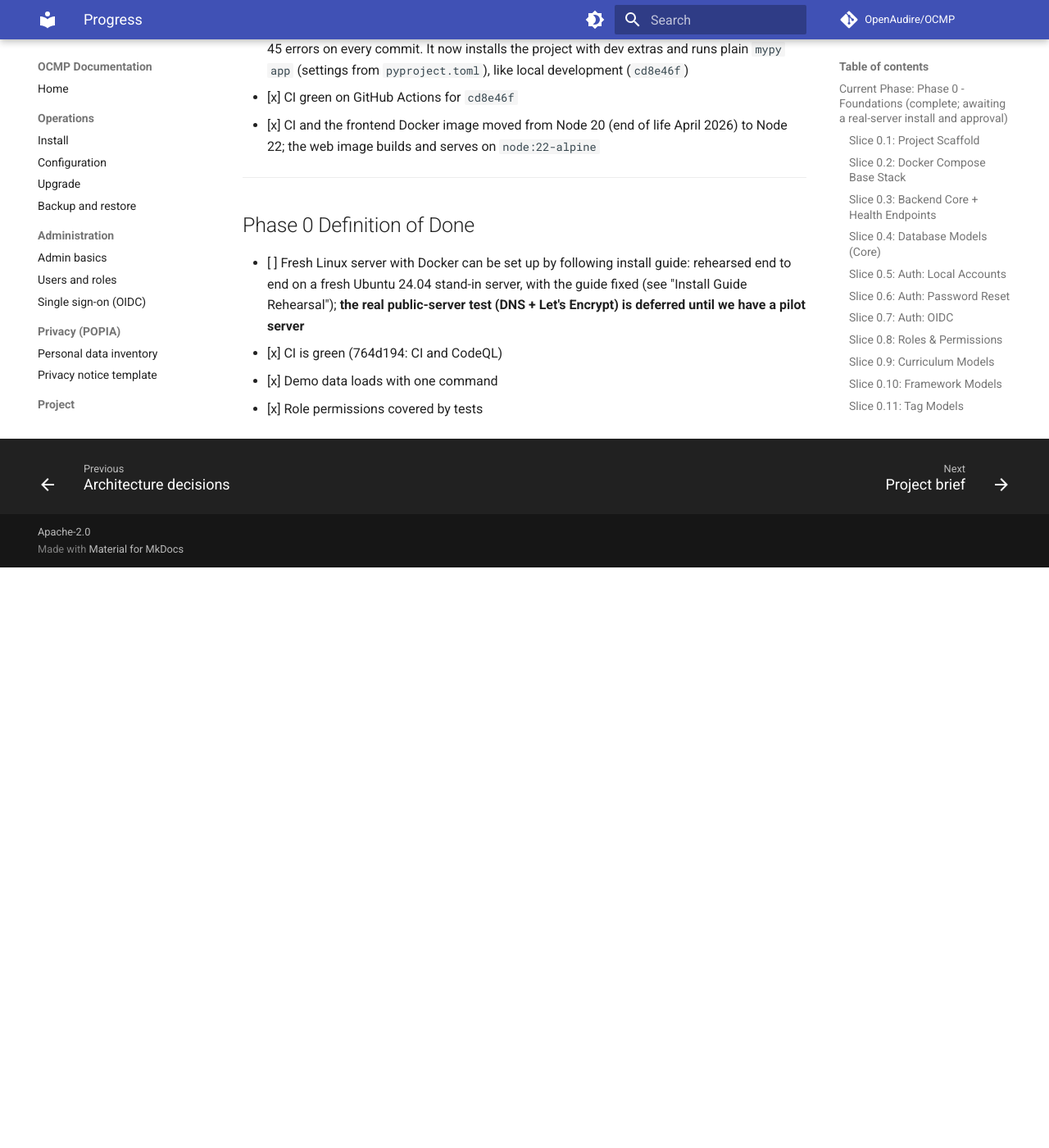
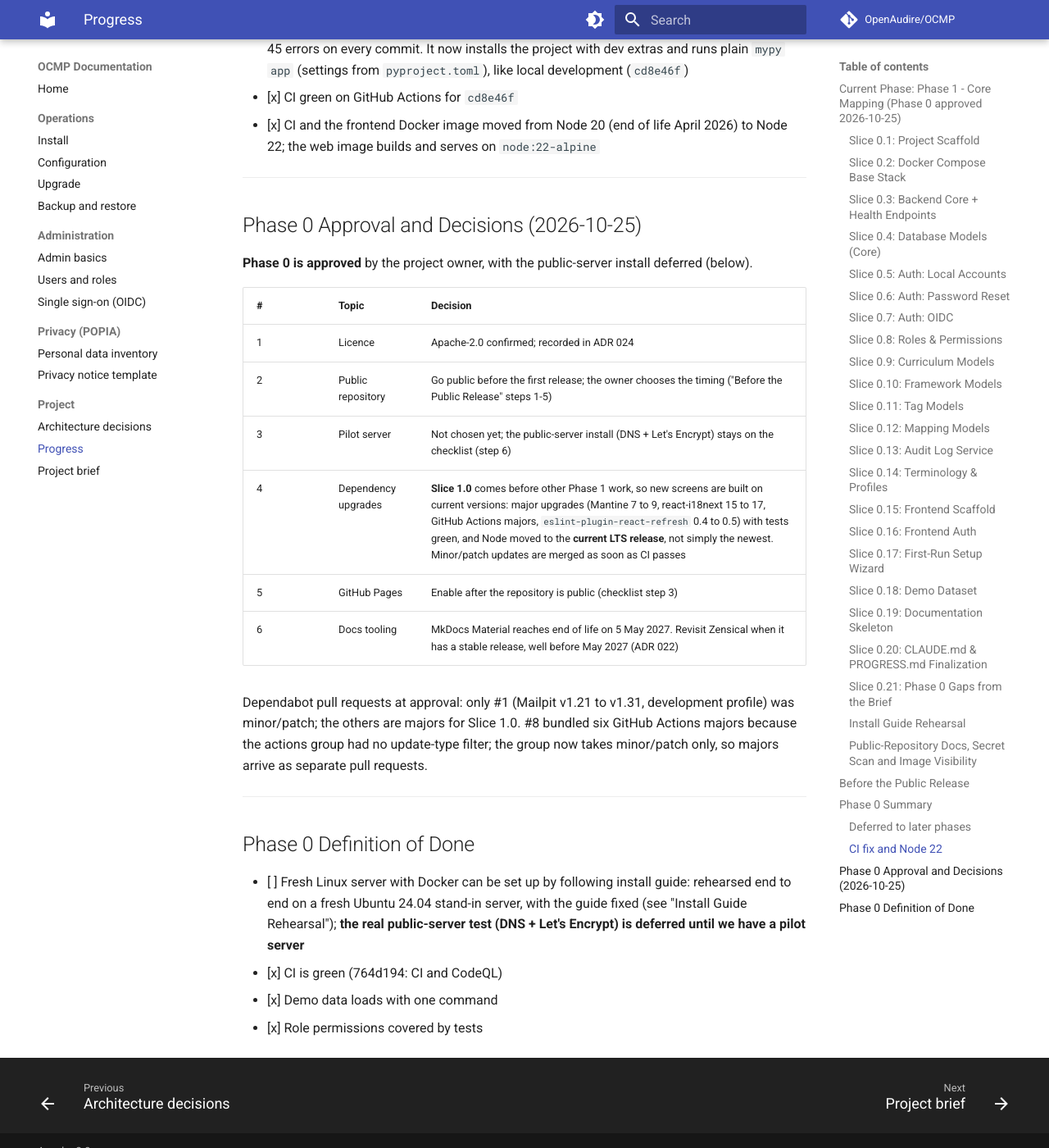
Before and after one commit to OpenAudire/OCMP, an MkDocs documentation site: the page built from docs/PROGRESS.md, in a window 1280 px wide and 1400 px high, scrolled down 17338 px. Shown: the whole window at 82% size. Built offline with MkDocs 1.6.1 and Material for MkDocs 9.7.7, drawn with Linux system fonts in a browser that asks for light colours; comment, search, counter and statistics services are not loaded; before the commit the page ends 18030 px from its top, so only the background shows below that; some of the changed text lies outside the part shown.

Commit message:
docs: record Phase 0 approval and decisions; add licence ADR
- Phase 0 approved; decisions on licence, going public, pilot server,
  Slice 1.0 dependency upgrades, GitHub Pages and docs tooling recorded
  in PROGRESS.md
- ADR 024: Apache-2.0 confirmed
- Dependabot: group only minor/patch action updates, so majors arrive
  as separate pull requests

Co-Authored-By: Claude Opus 5.5 <noreply@anthropic.com>

```diff
--- a/docs/PROGRESS.md
+++ b/docs/PROGRESS.md
@@ -2,7 +2,7 @@
 
 This file tracks progress through the development phases.
 
-## Current Phase: Phase 0 - Foundations (complete; awaiting a real-server install and approval)
+## Current Phase: Phase 1 - Core Mapping (Phase 0 approved 2026-10-25)
 
 ### Slice 0.1: Project Scaffold
 **Status**: Complete
@@ -585,6 +585,23 @@ Collected from the slices above so nothing is lost:
 
 ---
 
+## Phase 0 Approval and Decisions (2026-10-25)
+
+**Phase 0 is approved** by the project owner, with the public-server install deferred (below).
+
+| # | Topic | Decision |
+|---|---|---|
+| 1 | Licence | Apache-2.0 confirmed; recorded in ADR 024 |
+| 2 | Public repository | Go public before the first release; the owner chooses the timing ("Before the Public Release" steps 1-5) |
+| 3 | Pilot server | Not chosen yet; the public-server install (DNS + Let's Encrypt) stays on the checklist (step 6) |
+| 4 | Dependency upgrades | **Slice 1.0** comes before other Phase 1 work, so new screens are built on current versions: major upgrades (Mantine 7 to 9, react-i18next 15 to 17, GitHub Actions majors, `eslint-plugin-react-refresh` 0.4 to 0.5) with tests green, and Node moved to the **current LTS release**, not simply the newest. Minor/patch updates are merged as soon as CI passes |
+| 5 | GitHub Pages | Enable after the repository is public (checklist step 3) |
+| 6 | Docs tooling | MkDocs Material reaches end of life on 5 May 2027. Revisit Zensical when it has a stable release, well before May 2027 (ADR 022) |
+
+Dependabot pull requests at approval: only #1 (Mailpit v1.21 to v1.31, development profile) was minor/patch; the others are majors for Slice 1.0. #8 bundled six GitHub Actions majors because the actions group had no update-type filter; the group now takes minor/patch only, so majors arrive as separate pull requests.
+
+---
+
 ## Phase 0 Definition of Done
 
 - [ ] Fresh Linux server with Docker can be set up by following install guide: rehearsed end to end on a fresh Ubuntu 24.04 stand-in server, with the guide fixed (see "Install Guide Rehearsal"); **the real public-server test (DNS + Let's Encrypt) is deferred until we have a pilot server**
```
Also changed, not shown: docs/adr/024-licence.md (added, +34 -0 lines), docs/adr/index.md (+1 -0 lines), 1 other file.
